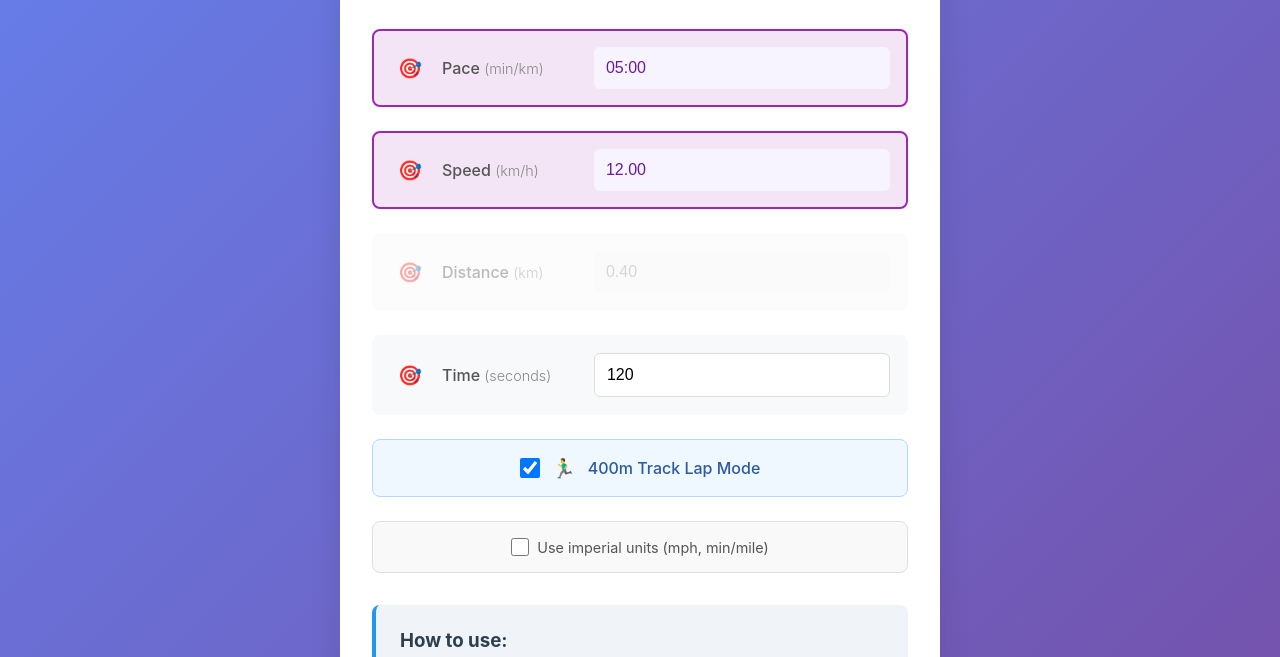
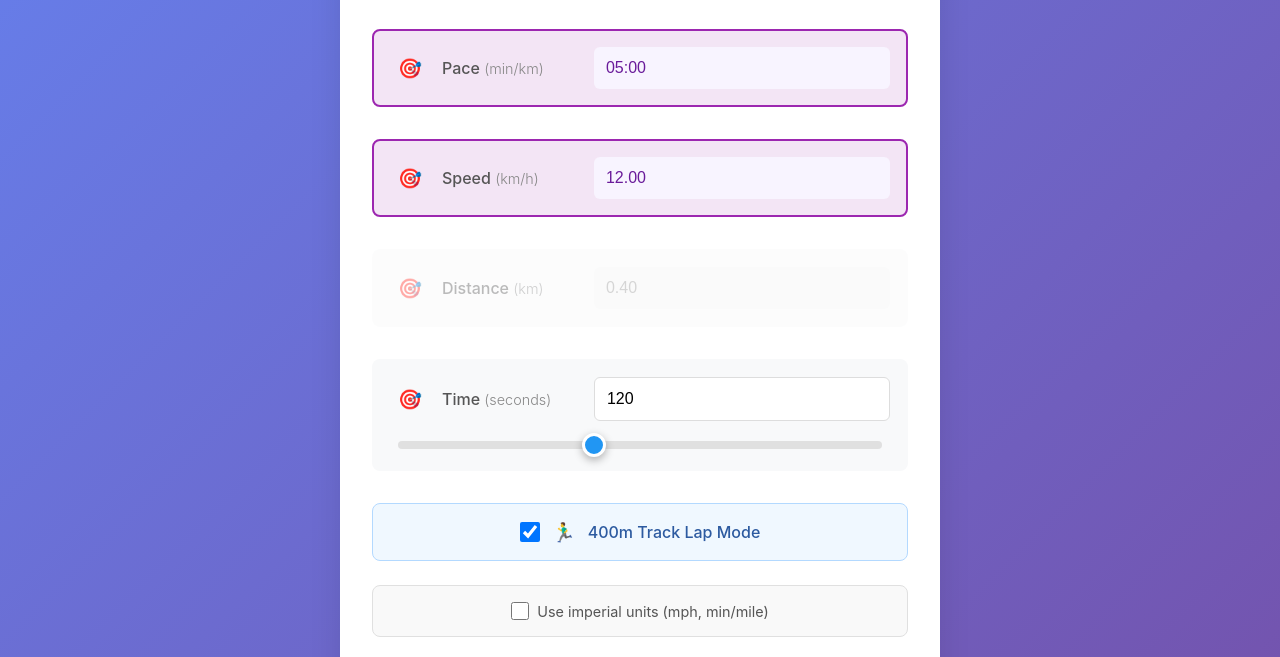
Before and after one commit to bombsimon/better-pace-calculator, a website built with Vite: page index.html in a window 1280 px wide. Both pictures are taken after a click on the label "🏃‍♂️ 400m Track Lap Mode". Shown: the part 90-747 px from the top of the page. Built offline with nearby package versions, Linux system fonts and the light colour scheme.

Commit message:
Add sliders

```diff
--- /dev/null
+++ b/src/dynamicSlider.ts
@@ -0,0 +1,278 @@
+interface SliderRange {
+  min: number
+  max: number
+  step: number
+}
+
+interface SliderConfig {
+  ranges: SliderRange[]
+  unit: string
+  formatter?: (value: number) => string
+}
+
+export class DynamicSlider {
+  private slider: HTMLInputElement
+  private config: SliderConfig
+  private onChangeCallback: (value: number) => void
+  private isUpdating = false
+
+  constructor(
+    container: HTMLElement,
+    config: SliderConfig,
+    initialValue: number,
+    onChange: (value: number) => void
+  ) {
+    this.config = config
+    this.onChangeCallback = onChange
+
+    // Create slider element
+    this.slider = document.createElement('input')
+    this.slider.type = 'range'
+    this.slider.min = '0'
+    this.slider.max = '100'
+    this.slider.step = '0.1'
+    this.slider.className = 'dynamic-slider'
+
+    container.appendChild(this.slider)
+
+    // Bind events
+    this.slider.addEventListener('input', this.handleSliderChange.bind(this))
+
+    // Set initial value
+    this.setValue(initialValue)
+  }
+
+  private handleSliderChange() {
+    if (this.isUpdating) return
+
+    const sliderPercent = parseFloat(this.slider.value)
+    const actualValue = this.percentToValue(sliderPercent)
+    this.onChangeCallback(actualValue)
+  }
+
+  public setValue(value: number) {
+    this.isUpdating = true
+    const percent = this.valueToPercent(value)
+    this.slider.value = percent.toString()
+    this.isUpdating = false
+  }
+
+  private valueToPercent(value: number): number {
+    const totalMin = this.config.ranges[0].min
+    const totalMax = this.config.ranges[this.config.ranges.length - 1].max
+
+    // Clamp value to total range
+    value = Math.max(totalMin, Math.min(totalMax, value))
+
+    let cumulativePercent = 0
+
+    for (let i = 0; i < this.config.ranges.length; i++) {
+      const range = this.config.ranges[i]
+      const rangeSize = range.max - range.min
+      const rangePercent = this.getRangeWeight(i) * 100
+
+      if (value >= range.min && value <= range.max) {
+        // Value is in this range
+        const positionInRange = (value - range.min) / rangeSize
+        return cumulativePercent + positionInRange * rangePercent
+      }
+
+      cumulativePercent += rangePercent
+    }
+
+    return 100 // Should not reach here
+  }
+
+  private percentToValue(percent: number): number {
+    percent = Math.max(0, Math.min(100, percent))
+
+    let cumulativePercent = 0
+
+    for (let i = 0; i < this.config.ranges.length; i++) {
+      const range = this.config.ranges[i]
+      const rangePercent = this.getRangeWeight(i) * 100
+
+      if (
+        percent >= cumulativePercent &&
+        percent <= cumulativePercent + rangePercent
+      ) {
+        // Percent is in this range
+        const positionInRange = (percent - cumulativePercent) / rangePercent
+        const rawValue = range.min + positionInRange * (range.max - range.min)
+
+        // Round to nearest step
+        const steppedValue = Math.round(rawValue / range.step) * range.step
+        return Math.max(range.min, Math.min(range.max, steppedValue))
+      }
+
+      cumulativePercent += rangePercent
+    }
+
+    return this.config.ranges[this.config.ranges.length - 1].max
+  }
+
+  private getRangeWeight(rangeIndex: number): number {
+    // Give more slider space to commonly used ranges
+    if (this.config.ranges.length === 1) {
+      return 1.0 // Single range gets full width
+    }
+
+    // Weights that add up to 1.0 based on number of ranges
+    const weightsByRangeCount: { [key: number]: number[] } = {
+      3: [0.3, 0.5, 0.2], // For 3 ranges (like speed)
+      4: [0.25, 0.35, 0.25, 0.15], // For 4 ranges
+      5: [0.25, 0.35, 0.25, 0.1, 0.05], // For 5 ranges (like pace)
+    }
+
+    const weights = weightsByRangeCount[this.config.ranges.length] || [1.0]
+    return weights[rangeIndex] || 0.05
+  }
+
+  public updateConfig(newConfig: SliderConfig, currentValue: number) {
+    this.config = newConfig
+    this.setValue(currentValue)
+  }
+}
+
+// Predefined configurations for each field type
+export const SLIDER_CONFIGS = {
+  pace: {
+    metric: {
+      ranges: [
+        { min: 2.0, max: 4.0, step: 1 / 60 }, // 2:00-4:00, 1sec steps
+        { min: 4.0, max: 6.0, step: 5 / 60 }, // 4:00-6:00, 5sec steps
+        { min: 6.0, max: 10.0, step: 10 / 60 }, // 6:00-10:00, 10sec steps
+        { min: 10.0, max: 15.0, step: 15 / 60 }, // 10:00-15:00, 15sec steps
+        { min: 15.0, max: 20.0, step: 30 / 60 }, // 15:00-20:00, 30sec steps
+      ],
+      unit: 'min/km',
+      formatter: (value: number) => {
+        const minutes = Math.floor(value)
+        const seconds = Math.round((value - minutes) * 60)
+        return `${minutes}:${seconds.toString().padStart(2, '0')}`
+      },
+    },
+    imperial: {
+      ranges: [
+        { min: 3.2, max: 6.4, step: 1 / 60 }, // 2:00-4:00 metric equivalent, 1sec steps
+        { min: 6.4, max: 9.7, step: 5 / 60 }, // Converted from metric
+        { min: 9.7, max: 16.1, step: 10 / 60 },
+        { min: 16.1, max: 24.1, step: 15 / 60 },
+        { min: 24.1, max: 32.2, step: 30 / 60 },
+      ],
+      unit: 'min/mile',
+      formatter: (value: number) => {
+        const minutes = Math.floor(value)
+        const seconds = Math.round((value - minutes) * 60)
+        return `${minutes}:${seconds.toString().padStart(2, '0')}`
+      },
+    },
+  },
+
+  speed: {
+    metric: {
+      ranges: [
+        { min: 3, max: 15, step: 0.1 }, // 3-15 km/h, 0.1 steps
+        { min: 15, max: 25, step: 0.5 }, // 15-25 km/h, 0.5 steps
+        { min: 25, max: 30, step: 0.5 }, // 25-30 km/h, 0.5 steps
+      ],
+      unit: 'km/h',
+    },
+    imperial: {
+      ranges: [
+        { min: 1.9, max: 9.3, step: 0.1 }, // Converted from metric
+        { min: 9.3, max: 15.5, step: 0.3 },
+        { min: 15.5, max: 18.6, step: 0.3 },
+      ],
+      unit: 'mph',
+    },
+  },
+
+  distance: {
+    metric: {
+      ranges: [
+        { min: 0.1, max: 5, step: 0.1 }, // 0.1-5km, 0.1 steps
+        { min: 5, max: 20, step: 0.5 }, // 5-20km, 0.5 steps
+        { min: 20, max: 50, step: 1.0 }, // 20-50km, 1km steps
+        { min: 50, max: 100, step: 2.5 }, // 50-100km, 2.5km steps
+      ],
+      unit: 'km',
+    },
+    imperial: {
+      ranges: [
+        { min: 0.1, max: 3.1, step: 0.1 }, // Converted from metric
+        { min: 3.1, max: 12.4, step: 0.3 },
+        { min: 12.4, max: 31.1, step: 0.6 },
+        { min: 31.1, max: 62.1, step: 1.6 },
+      ],
+      unit: 'miles',
+    },
+  },
+
+  time: {
+    metric: {
+      ranges: [
+        { min: 0, max: 60, step: 10 / 60 }, // 0-60min, 10sec steps
+        { min: 60, max: 180, step: 1 }, // 1-3h, 1min steps
+        { min: 180, max: 360, step: 5 }, // 3-6h, 5min steps
+        { min: 360, max: 720, step: 15 }, // 6-12h, 15min steps
+      ],
+      unit: 'minutes',
+      formatter: (value: number) => {
+        const hours = Math.floor(value / 60)
+        const minutes = Math.round(value % 60)
+        if (hours > 0) {
+          return `${hours}h ${minutes}m`
+        }
+        if (minutes === 0) {
+          return '0s'
+        }
+        return `${minutes}m`
+      },
+    },
+    imperial: {
+      ranges: [
+        { min: 0, max: 60, step: 10 / 60 }, // Same for imperial, 10sec steps
+        { min: 60, max: 180, step: 1 },
+        { min: 180, max: 360, step: 5 },
+        { min: 360, max: 720, step: 15 },
+      ],
+      unit: 'minutes',
+      formatter: (value: number) => {
+        const hours = Math.floor(value / 60)
+        const minutes = Math.round(value % 60)
+        if (hours > 0) {
+          return `${hours}h ${minutes}m`
+        }
+        if (minutes === 0) {
+          return '0s'
+        }
+        return `${minutes}m`
+      },
+    },
+  },
+
+  // Special configuration for track lap mode (time in seconds)
+  timeTrackLap: {
+    metric: {
+      ranges: [
+        { min: 0, max: 300 / 60, step: 1 / 60 }, // 0-300 seconds, 1sec steps
+      ],
+      unit: 'seconds',
+      formatter: (value: number) => {
+        const totalSeconds = Math.round(value * 60)
+        return `${totalSeconds}s`
+      },
+    },
+    imperial: {
+      ranges: [
+        { min: 0, max: 300 / 60, step: 1 / 60 }, // Same for imperial
+      ],
+      unit: 'seconds',
+      formatter: (value: number) => {
+        const totalSeconds = Math.round(value * 60)
+        return `${totalSeconds}s`
+      },
+    },
+  },
+}
--- a/src/main.ts
+++ b/src/main.ts
@@ -11,6 +11,7 @@ import {
   convertPace,
 } from './calculator'
 import { SegmentedTimeInput, NumericInput } from './inputHandler'
+import { DynamicSlider, SLIDER_CONFIGS } from './dynamicSlider'
 
 interface AppState {
   data: PaceData
@@ -23,6 +24,7 @@ interface AppState {
 class PaceCalculatorApp {
   private state: AppState
   private isDragging: boolean = false
+  private sliders: Map<string, DynamicSlider> = new Map()
   private elements!: {
     paceInput: HTMLInputElement
     speedInput: HTMLInputElement
@@ -51,28 +53,48 @@ class PaceCalculatorApp {
       <h1>🏃‍♂️ Running Pace Calculator</h1>
 
       <div class="calculator-container">
-        <div class="field-row" data-field="pace">
+        <div class="field-group" data-field="pace">
+          <div class="field-row">
+            <div class="field-input-row">
               <span class="calc-icon">🎯</span>
               <div class="field-label">Pace <span class="unit">(min/km)</span></div>
               <input type="text" class="field-input" id="pace-input" placeholder="05:00" inputmode="numeric">
             </div>
+            <div class="slider-container" id="pace-slider-container"></div>
+          </div>
+        </div>
 
-        <div class="field-row" data-field="speed">
+        <div class="field-group" data-field="speed">
+          <div class="field-row">
+            <div class="field-input-row">
               <span class="calc-icon">🎯</span>
               <div class="field-label">Speed <span class="unit">(km/h)</span></div>
               <input type="text" class="field-input" id="speed-input" placeholder="12.0" inputmode="decimal">
             </div>
+            <div class="slider-container" id="speed-slider-container"></div>
+          </div>
+        </div>
 
-        <div class="field-row" data-field="distance">
+        <div class="field-group" data-field="distance">
+          <div class="field-row">
+            <div class="field-input-row">
               <span class="calc-icon">🎯</span>
               <div class="field-label">Distance <span class="unit">(km)</span></div>
               <input type="text" class="field-input" id="distance-input" placeholder="10.0" inputmode="decimal">
             </div>
+            <div class="slider-container" id="distance-slider-container"></div>
+          </div>
+        </div>
 
-        <div class="field-row" data-field="time">
+        <div class="field-group" data-field="time">
+          <div class="field-row">
+            <div class="field-input-row">
               <span class="calc-icon">🎯</span>
               <div class="field-label">Time <span class="unit">(hh:mm:ss)</span></div>
               <input type="text" class="field-input" id="time-input" placeholder="00:50:00" inputmode="numeric">
+            </div>
+            <div class="slider-container" id="time-slider-container"></div>
+          </div>
         </div>
       </div>
 
@@ -126,6 +148,58 @@ class PaceCalculatorApp {
     this.initializeTimeInputHandler()
     new NumericInput(this.elements.speedInput, 2)
     new NumericInput(this.elements.distanceInput, 2)
+
+    // Initialize sliders
+    this.initializeSliders()
+  }
+
+  private initializeSliders() {
+    const unitSystem = this.state.unitSystem
+
+    // Pace slider
+    const paceContainer = document.getElementById('pace-slider-container')!
+    const paceSlider = new DynamicSlider(
+      paceContainer,
+      SLIDER_CONFIGS.pace[unitSystem],
+      this.state.data.pace,
+      value => this.updateField('pace', value)
+    )
+    this.sliders.set('pace', paceSlider)
+
+    // Speed slider
+    const speedContainer = document.getElementById('speed-slider-container')!
+    const speedSlider = new DynamicSlider(
+      speedContainer,
+      SLIDER_CONFIGS.speed[unitSystem],
+      this.state.data.speed,
+      value => this.updateField('speed', value)
+    )
+    this.sliders.set('speed', speedSlider)
+
+    // Distance slider
+    const distanceContainer = document.getElementById(
+      'distance-slider-container'
+    )!
+    const distanceSlider = new DynamicSlider(
+      distanceContainer,
+      SLIDER_CONFIGS.distance[unitSystem],
+      this.state.data.distance,
+      value => this.updateField('distance', value)
+    )
+    this.sliders.set('distance', distanceSlider)
+
+    // Time slider - use track lap config if in track lap mode
+    const timeContainer = document.getElementById('time-slider-container')!
+    const timeConfig = this.state.isTrackLap
+      ? SLIDER_CONFIGS.timeTrackLap[unitSystem]
+      : SLIDER_CONFIGS.time[unitSystem]
+    const timeSlider = new DynamicSlider(
+      timeContainer,
+      timeConfig,
+      this.state.data.time,
+      value => this.updateField('time', value)
+    )
+    this.sliders.set('time', timeSlider)
   }
 
   private initializeTimeInputHandler() {
@@ -207,15 +281,16 @@ class PaceCalculatorApp {
     })
 
     // Make entire field rows clickable (except when clicking on input fields)
-    const fieldRows = document.querySelectorAll('.field-row')
-    fieldRows.forEach(row => {
-      row.addEventListener('click', e => {
+    const fieldGroups = document.querySelectorAll('.field-group')
+    fieldGroups.forEach(group => {
+      const fieldInputRow = group.querySelector('.field-input-row')
+      fieldInputRow?.addEventListener('click', e => {
         const target = e.target as HTMLElement
 
         // Don't trigger if clicking on input field or if it's the track-lap-hidden distance field
         if (
           target.classList.contains('field-input') ||
-          row.classList.contains('track-lap-hidden')
+          group.classList.contains('track-lap-hidden')
         ) {
           return
         }
@@ -226,7 +301,7 @@ class PaceCalculatorApp {
           return
         }
 
-        const field = row.getAttribute('data-field')
+        const field = group.getAttribute('data-field')
         if (field) {
           this.toggleCalculatedField(
             field as 'pace' | 'speed' | 'distance' | 'time'
@@ -309,8 +384,34 @@ class PaceCalculatorApp {
         this.setTrackLapDistance()
       }
 
+      // Update slider configurations for new unit system
+      this.updateSliderConfigs()
+
       this.updateUI()
     }
+  }
+
+  private updateSliderConfigs() {
+    const unitSystem = this.state.unitSystem
+
+    this.sliders
+      .get('pace')
+      ?.updateConfig(SLIDER_CONFIGS.pace[unitSystem], this.state.data.pace)
+    this.sliders
+      .get('speed')
+      ?.updateConfig(SLIDER_CONFIGS.speed[unitSystem], this.state.data.speed)
+    this.sliders
+      .get('distance')
+      ?.updateConfig(
+        SLIDER_CONFIGS.distance[unitSystem],
+        this.state.data.distance
+      )
+
+    // Use special track lap config for time in track lap mode
+    const timeConfig = this.state.isTrackLap
+      ? SLIDER_CONFIGS.timeTrackLap[unitSystem]
+      : SLIDER_CONFIGS.time[unitSystem]
+    this.sliders.get('time')?.updateConfig(timeConfig, this.state.data.time)
   }
 
   private toggleTrackLap() {
@@ -342,6 +443,9 @@ class PaceCalculatorApp {
       // When turning off track lap mode, preserve pace and let user adjust distance
       // No automatic recalculation needed - let user enter their desired distance
     }
+
+    // Update slider configurations since track lap mode affects time slider
+    this.updateSliderConfigs()
 
     this.updateUI()
   }
@@ -383,6 +487,12 @@ class PaceCalculatorApp {
       this.elements.timeInput.value = formatTime(this.state.data.time)
     }
 
+    // Update slider values
+    this.sliders.get('pace')?.setValue(this.state.data.pace)
+    this.sliders.get('speed')?.setValue(this.state.data.speed)
+    this.sliders.get('distance')?.setValue(this.state.data.distance)
+    this.sliders.get('time')?.setValue(this.state.data.time)
+
     // Update unit labels based on current unit system and track lap mode
     const isImperial = this.state.unitSystem === 'imperial'
     const paceUnit = isImperial ? '(min/mile)' : '(min/km)'
@@ -404,17 +514,17 @@ class PaceCalculatorApp {
     )!.textContent = timeUnit
 
     // Update track lap mode display
-    const distanceRow = document.querySelector('[data-field="distance"]')
+    const distanceGroup = document.querySelector('[data-field="distance"]')
     const distanceInput = this.elements.distanceInput
     const timeInput = this.elements.timeInput
 
     if (this.state.isTrackLap) {
-      distanceRow?.classList.add('track-lap-hidden')
+      distanceGroup?.classList.add('track-lap-hidden')
       distanceInput.placeholder = '🏃‍♂️ 400m'
       timeInput.placeholder = '87'
       timeInput.inputMode = 'numeric'
     } else {
-      distanceRow?.classList.remove('track-lap-hidden')
+      distanceGroup?.classList.remove('track-lap-hidden')
       distanceInput.placeholder = '10.0'
       timeInput.placeholder = '00:50:00'
       timeInput.inputMode = 'numeric'
@@ -424,7 +534,7 @@ class PaceCalculatorApp {
     const individualFields = ['pace', 'speed', 'distance', 'time']
 
     individualFields.forEach(field => {
-      const row = document.querySelector(`[data-field="${field}"]`)
+      const group = document.querySelector(`[data-field="${field}"]`)
       const input = this.elements[
         `${field}Input` as keyof typeof this.elements
       ] as HTMLInputElement
@@ -443,20 +553,20 @@ class PaceCalculatorApp {
 
       // Special handling for distance in track lap mode
       if (this.state.isTrackLap && field === 'distance') {
-        row?.classList.add('calculated')
-        row?.classList.remove('input-field')
+        group?.classList.add('calculated')
+        group?.classList.remove('input-field')
         input.disabled = true
         input.tabIndex = -1
       } else if (isCalculated) {
         // This field is calculated (output)
-        row?.classList.add('calculated')
-        row?.classList.remove('input-field')
+        group?.classList.add('calculated')
+        group?.classList.remove('input-field')
         input.disabled = true
         input.tabIndex = -1 // Remove from tab order
       } else {
         // This field is input
-        row?.classList.remove('calculated')
-        row?.classList.add('input-field')
+        group?.classList.remove('calculated')
+        group?.classList.add('input-field')
         input.disabled = false
         input.tabIndex = 0 // Add back to tab order
       }
--- a/src/style.css
+++ b/src/style.css
@@ -46,11 +46,12 @@ h1 {
   display: flex;
   flex-direction: column;
   gap: 0.5rem;
+  margin-bottom: 0.5rem;
 }
 
 .field-row {
   display: flex;
-  align-items: center;
+  flex-direction: column;
   gap: 0.75rem;
   padding: 1rem;
   background: #f8f9fa;
@@ -60,11 +61,17 @@ h1 {
   cursor: pointer;
 }
 
-.field-row:hover:not(.track-lap-hidden):not(.calculated) {
+.field-input-row {
+  display: flex;
+  align-items: center;
+  gap: 0.75rem;
+}
+
+.field-group:hover:not(.track-lap-hidden):not(.calculated) .field-row {
   background: #e9ecef;
 }
 
-.field-row.calculated {
+.field-group.calculated .field-row {
   background: #f3e5f5;
   border-color: #9c27b0;
 }
@@ -77,7 +84,7 @@ h1 {
   transition: color 0.2s ease;
 }
 
-.field-row.calculated .calc-icon {
+.field-group.calculated .calc-icon {
   color: #9c27b0;
 }
 
@@ -207,23 +214,95 @@ h1 {
   font-size: 1.2rem;
 }
 
-.field-row.track-lap-hidden {
+.field-group.track-lap-hidden {
   opacity: 0.4;
   pointer-events: none;
 }
 
-.field-row.track-lap-hidden .field-input {
+.field-group.track-lap-hidden .field-input {
   background: #f5f5f5;
   color: #999;
 }
 
-.field-row.track-lap-hidden.calculated {
+.field-group.track-lap-hidden.calculated .field-row {
   background: #f8f9fa;
   border-color: transparent;
 }
 
-.field-row.track-lap-hidden .calc-icon {
+.field-group.track-lap-hidden .calc-icon {
   color: #999;
+}
+
+.slider-container {
+  width: 100%;
+  padding: 0 0.5rem;
+}
+
+.dynamic-slider {
+  width: 100%;
+  height: 8px;
+  border-radius: 4px;
+  background: #e0e0e0;
+  outline: none;
+  -webkit-appearance: none;
+  appearance: none;
+  cursor: pointer;
+  transition: all 0.2s ease;
+}
+
+.dynamic-slider::-webkit-slider-thumb {
+  -webkit-appearance: none;
+  appearance: none;
+  width: 24px;
+  height: 24px;
+  border-radius: 50%;
+  background: #2196f3;
+  cursor: pointer;
+  border: 3px solid white;
+  box-shadow: 0 3px 8px rgba(0, 0, 0, 0.3);
+  transition: all 0.2s ease;
+}
+
+.dynamic-slider::-webkit-slider-thumb:hover {
+  background: #1976d2;
+  transform: scale(1.1);
+}
+
+.dynamic-slider::-moz-range-thumb {
+  width: 24px;
+  height: 24px;
+  border-radius: 50%;
+  background: #2196f3;
+  cursor: pointer;
+  border: 3px solid white;
+  box-shadow: 0 3px 8px rgba(0, 0, 0, 0.3);
+  transition: all 0.2s ease;
+}
+
+.dynamic-slider::-moz-range-thumb:hover {
+  background: #1976d2;
+  transform: scale(1.1);
+}
+
+.dynamic-slider::-moz-range-track {
+  width: 100%;
+  height: 8px;
+  cursor: pointer;
+  background: #e0e0e0;
+  border-radius: 4px;
+  border: none;
+}
+
+.field-group.calculated .slider-container {
+  display: none;
+}
+
+.field-group.track-lap-hidden .slider-container {
+  display: none;
+}
+
+.slider-container.hidden {
+  display: none;
 }
 
 @media (max-width: 600px) {
@@ -238,6 +317,24 @@ h1 {
     min-height: calc(100vh - 1rem);
     max-width: none;
     width: 100%;
+  }
+
+  .slider-container {
+    padding: 0.5rem 0.25rem 0;
+  }
+
+  .dynamic-slider {
+    height: 12px;
+  }
+
+  .dynamic-slider::-webkit-slider-thumb {
+    width: 28px;
+    height: 28px;
+  }
+
+  .dynamic-slider::-moz-range-thumb {
+    width: 28px;
+    height: 28px;
   }
 
   .field-row {
```
Lines whose indentation alone changed are shown as unchanged.
